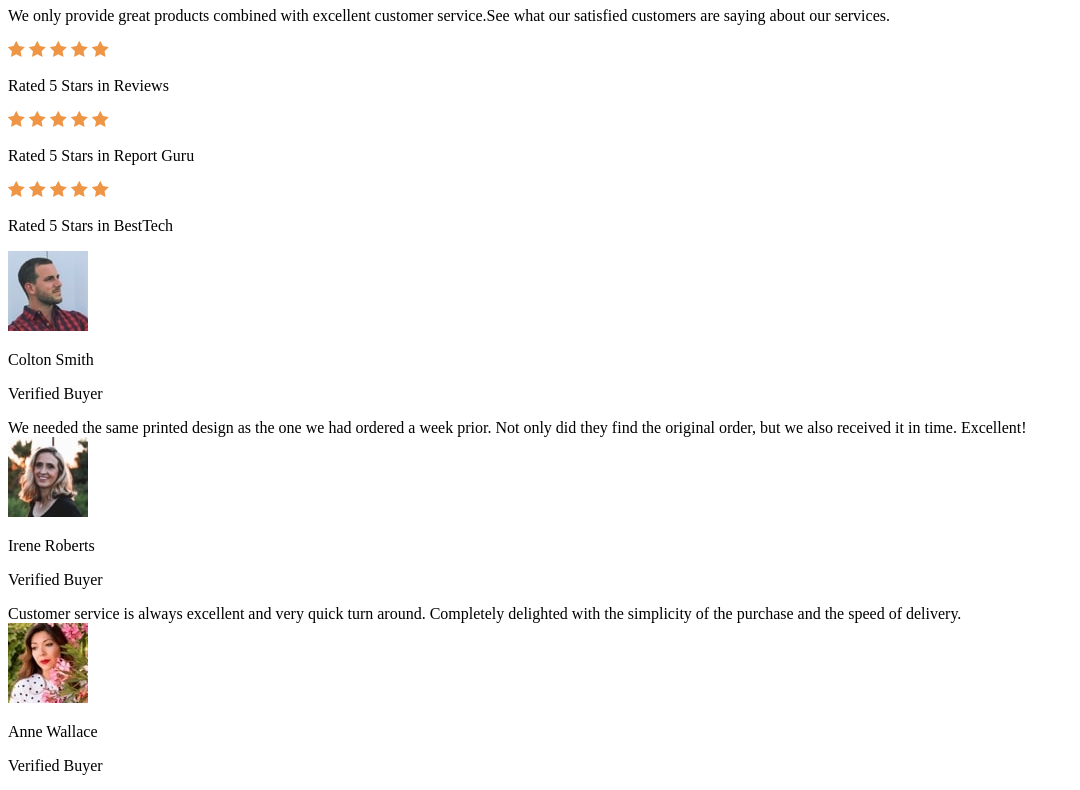
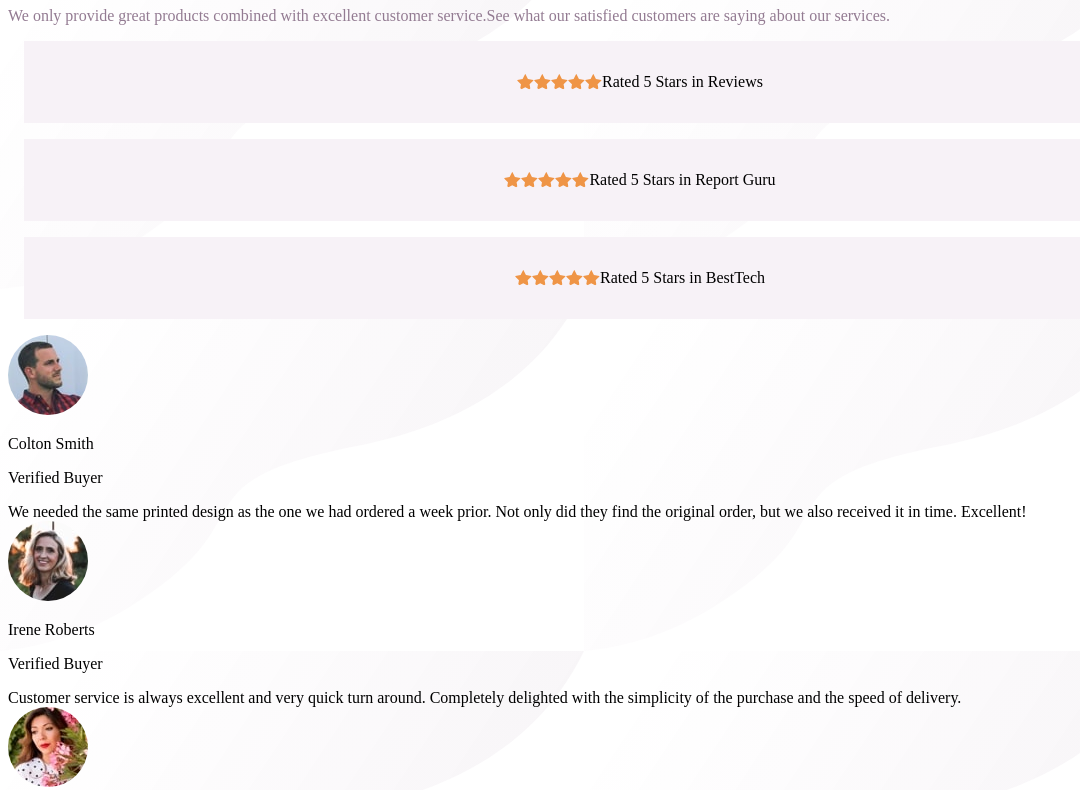
Before and after one commit to Agalya141/Social_Proof_Section, a plain HTML site: page index.html in a window 1280 px wide. Shown: the part 73-863 px from the top of the page, without its empty margins (0-1080 px from the left). Drawn offline with Linux system fonts and the light colour scheme.

Commit message:
Created flex and set colors

```diff
--- a/style.css
+++ b/style.css
@@ -5,3 +5,37 @@
     --light-grayish-magenta : hsl(300, 24%, 96%);
     --white : hsl(0, 0%, 100%);
 }
+body{
+    background:url(bg-pattern-top-desktop.svg)
+}
+h1{
+    color:var(--magenta);
+}
+img{
+    border-radius:50%;
+}
+.text{
+    color:var(--dark-grayish-magenta)
+}
+.about{
+    display:flex;
+    flex-direction:row;
+    justify-content:space-around;
+    align-items:center;
+    text-wrap:wrap;
+    display:inline-block;
+}
+.user{
+    background-color:var(--light-grayish-magenta);
+    padding:1rem;
+    margin:1rem;
+    display:flex;
+    justify-content:center;
+    align-items:center;
+    flex-direction:row;
+
+}
+.rate{
+    gap:4%;
+    display:flex;
+}
```
